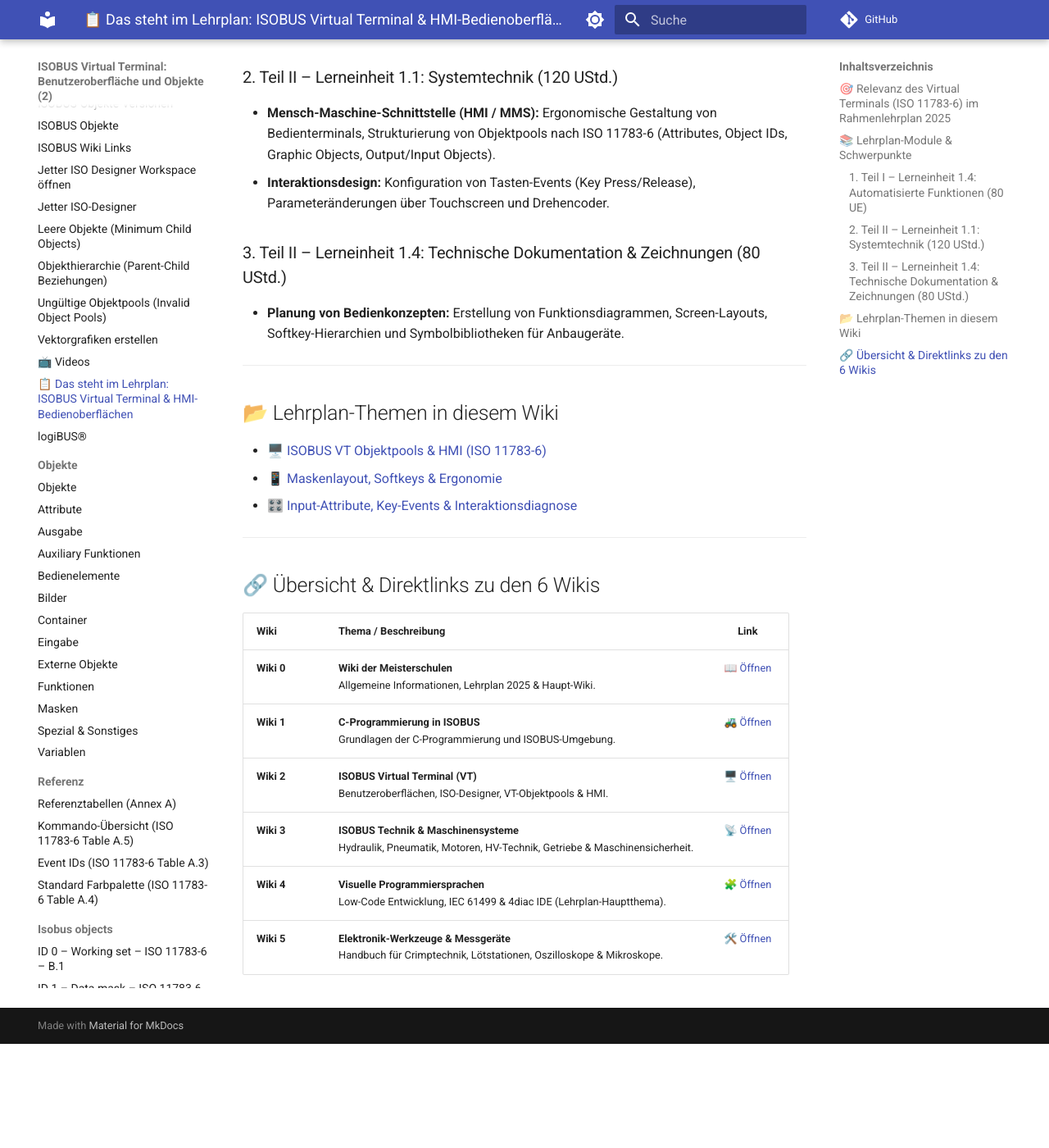
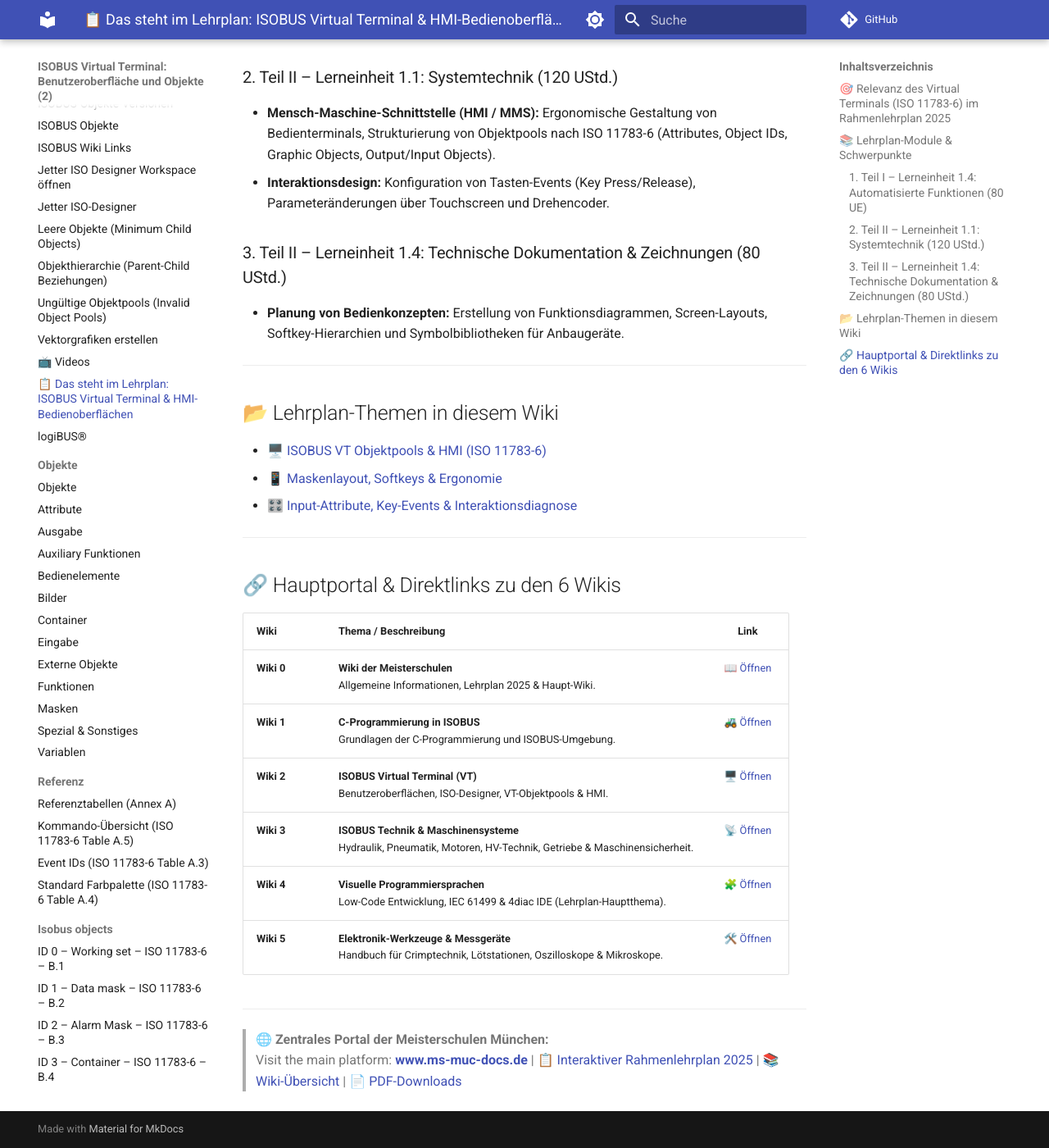
Before and after one commit to Meisterschulen-am-Ostbahnhof-Munchen/ISOBUS-VT-Objects-docs, an MkDocs documentation site: the page built from docs/das_steht_im_lehrplan.md, in a window 1280 px wide and 1400 px high, scrolled down 974 px. Shown: the whole window at 82% size. Built offline with MkDocs 1.6.1 and Material for MkDocs 9.7.7, drawn with Linux system fonts in a browser that asks for light colours; comment, search, counter and statistics services are not loaded; before the commit the page ends 2247 px from its top, so only the background shows below that.

Commit message:
docs: Hauptportal-Links ms-muc-docs.de in Lehrplan integriert

```diff
--- a/docs/das_steht_im_lehrplan.md
+++ b/docs/das_steht_im_lehrplan.md
@@ -38,7 +38,7 @@ Moderne Anbaugeräte besitzen kein eigenes Display mehr, sondern nutzen das Univ
 
 ---
 
-## 🔗 Übersicht & Direktlinks zu den 6 Wikis
+## 🔗 Hauptportal & Direktlinks zu den 6 Wikis
 
 | Wiki | Thema / Beschreibung | Link |
 | :--- | :--- | :---: |
@@ -48,3 +48,9 @@ Moderne Anbaugeräte besitzen kein eigenes Display mehr, sondern nutzen das Univ
 | **Wiki 3** | **ISOBUS Technik & Maschinensysteme**<br>Hydraulik, Pneumatik, Motoren, HV-Technik, Getriebe & Maschinensicherheit. | [📡 Öffnen](https://meisterschulen-am-ostbahnhof-munchen-docs.readthedocs.io/projects/isobus-other-docs/de/latest/) |
 | **Wiki 4** | **Visuelle Programmiersprachen**<br>Low-Code Entwicklung, IEC 61499 & 4diac IDE (Lehrplan-Hauptthema). | [🧩 Öffnen](https://meisterschulen-am-ostbahnhof-munchen-docs.readthedocs.io/projects/visual-programming-languages-docs/de/latest/) |
 | **Wiki 5** | **Elektronik-Werkzeuge & Messgeräte**<br>Handbuch für Crimptechnik, Lötstationen, Oszilloskope & Mikroskope. | [🛠️ Öffnen](https://meisterschulen-am-ostbahnhof-munchen-docs.readthedocs.io/projects/werkzeug-docs/de/latest/) |
+
+
+---
+
+> 🌐 **Zentrales Portal der Meisterschulen München:**
+> Visit the main platform: [**www.ms-muc-docs.de**](https://www.ms-muc-docs.de/) | [📋 Interaktiver Rahmenlehrplan 2025](https://www.ms-muc-docs.de/infos/interaktiver-rahmenlehrplan) | [📚 Wiki-Übersicht](https://www.ms-muc-docs.de/wikis) | [📄 PDF-Downloads](https://www.ms-muc-docs.de/wikis/alle-pdfs)
```
